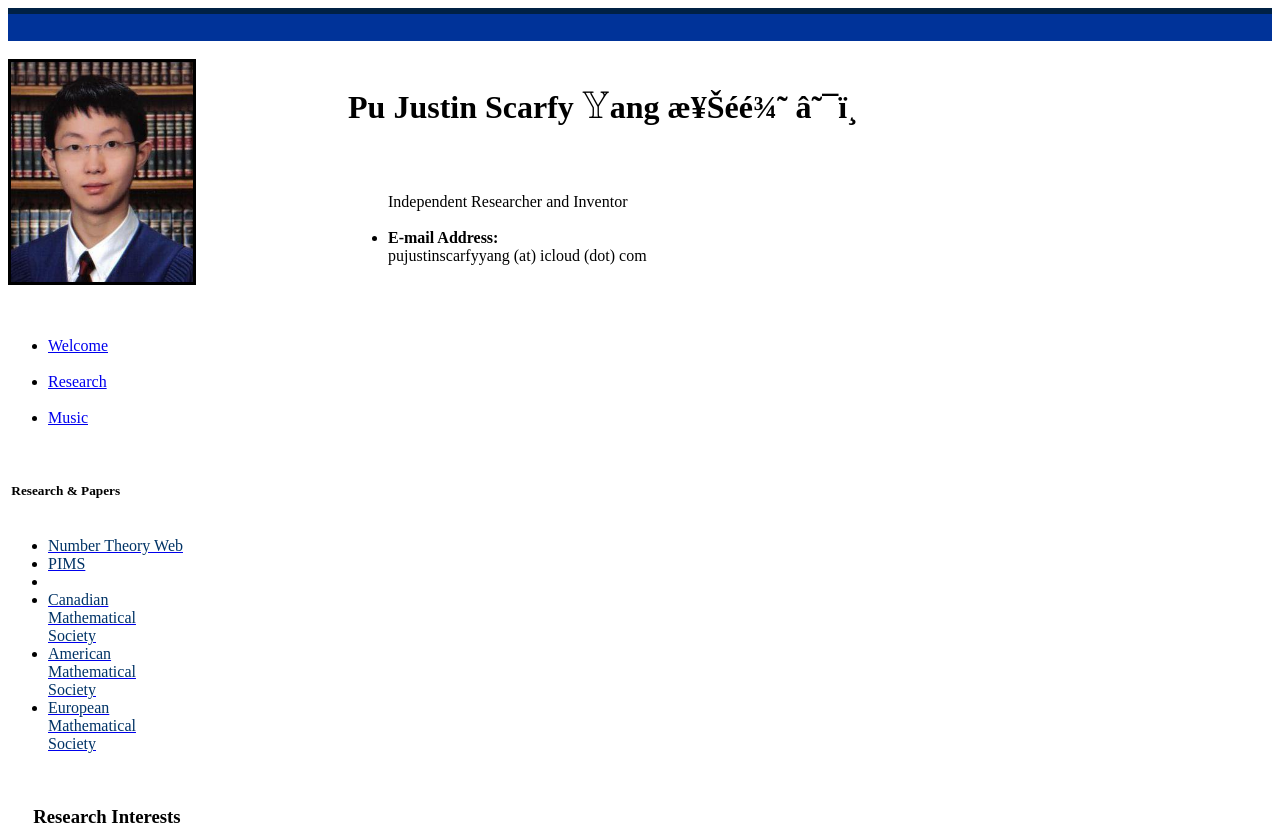
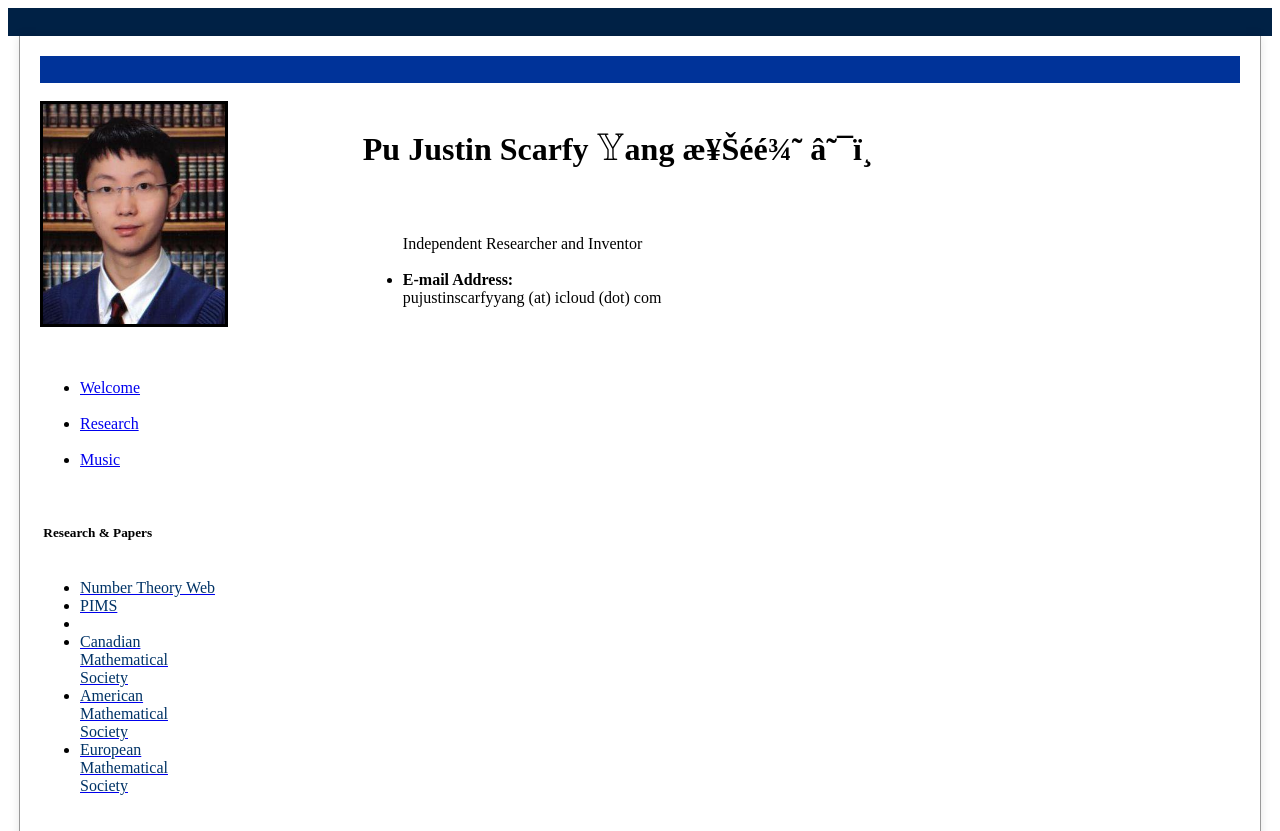
Before and after one commit to jscarfy/jscarfy.github.io, a plain HTML site: page research.html in a window 1280 px wide. Shown: the top 831 px of the page. Drawn offline with nearby package versions, Linux system fonts and the light colour scheme.

Commit message:
Update research.html

```diff
--- a/research.html
+++ b/research.html
@@ -5,7 +5,7 @@ http-equiv="Content-Type" content="text/html; charset=ISO-8859-1">
    <!--<style type="text/css" media="all">
 	@import url("mathHStyles.css");
    </style>-->
-	<style>
+	<!--<style>
   /* Blue top line */
   .blue-top-bar {
     background-color: #002145;
@@ -20,6 +20,47 @@ http-equiv="Content-Type" content="text/html; charset=ISO-8859-1">
     padding: 1em;
     box-sizing: border-box;
   }
+</style>-->
+	<style>
+/* UBC Blue Top Bar */
+#ubcBlueBar {
+  width: 100%;
+  height: 28px;
+  background-color: #002145; /* official UBC blue */
+}
+
+/* Layout Boxes */
+#pageWrapper {
+  max-width: 1200px;
+  margin: 0 auto;
+  background-color: #ffffff;
+  border-left: 1px solid #999;
+  border-right: 1px solid #999;
+  padding: 20px;
+  box-shadow: 0 0 10px rgba(0,0,0,0.1);
+}
+
+/* Sidebar + Main Content */
+#contentLayout {
+  display: flex;
+  flex-wrap: wrap;
+  gap: 20px;
+}
+
+#leftsidebar {
+  flex: 1 1 200px;
+  max-width: 220px;
+}
+
+#maincontent {
+  flex: 3 1 700px;
+}
+
+@media screen and (max-width: 800px) {
+  #contentLayout {
+    flex-direction: column;
+  }
+}
 </style>
 </head>
 <script src="https://cdn.jsdelivr.net/npm/katex@0.16.4/dist/katex.min.js"></script>
@@ -36,6 +77,11 @@ http-equiv="Content-Type" content="text/html; charset=ISO-8859-1">
 </script>
 
 <body>
+	<!-- UBC Blue Bar -->
+<div id="ubcBlueBar"></div>
+
+<!-- Page Container -->
+<div id="pageWrapper">
 	<div class="blue-top-bar"></div>
    <a name="top">
      <div id="bodypage">
@@ -444,6 +490,7 @@ Comparative Prime Number Thepry</i></a>
       </div>
       <div id="mainfooter">
 	<table width="100%" border="0" cellpadding="0" cellspacing="0">
+      </div>
 	   <tbody><tr><td>
 		<table align="center" width="100%" border="0" cellpadding="0"
 		cellspacing="0">
```
